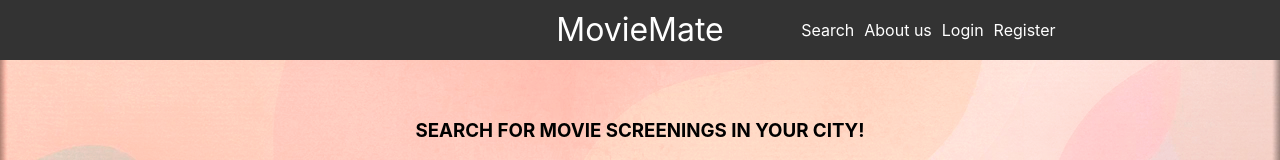
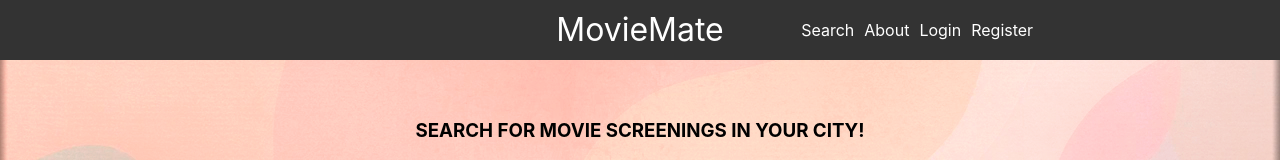
Before and after one commit to UserMarekDrag/MovieMate-frontend, a React (Create React App) app: page / in a window 1280 px wide. Shown: the top 160 px of the page. Built offline with nearby package versions, Linux system fonts and the light colour scheme; no server answers.

Commit message:
Changed name section "About us" to "About" in Navbar

```diff
--- a/src/components/Navbar.js
+++ b/src/components/Navbar.js
@@ -35,7 +35,7 @@ function Navbar() {
         </div>
         <div className={`navbar-links ${isOpen ? "show-nav" : ""}`}>
           <Link to="/" onClick={closeMenu}>Search</Link>
-          <Link to="/about" onClick={closeMenu}>About us</Link>
+          <Link to="/about" onClick={closeMenu}>About</Link>
           {isAuthenticated ? (
             <>
               <Link to="/profile" onClick={closeMenu}>Profile</Link>
```
